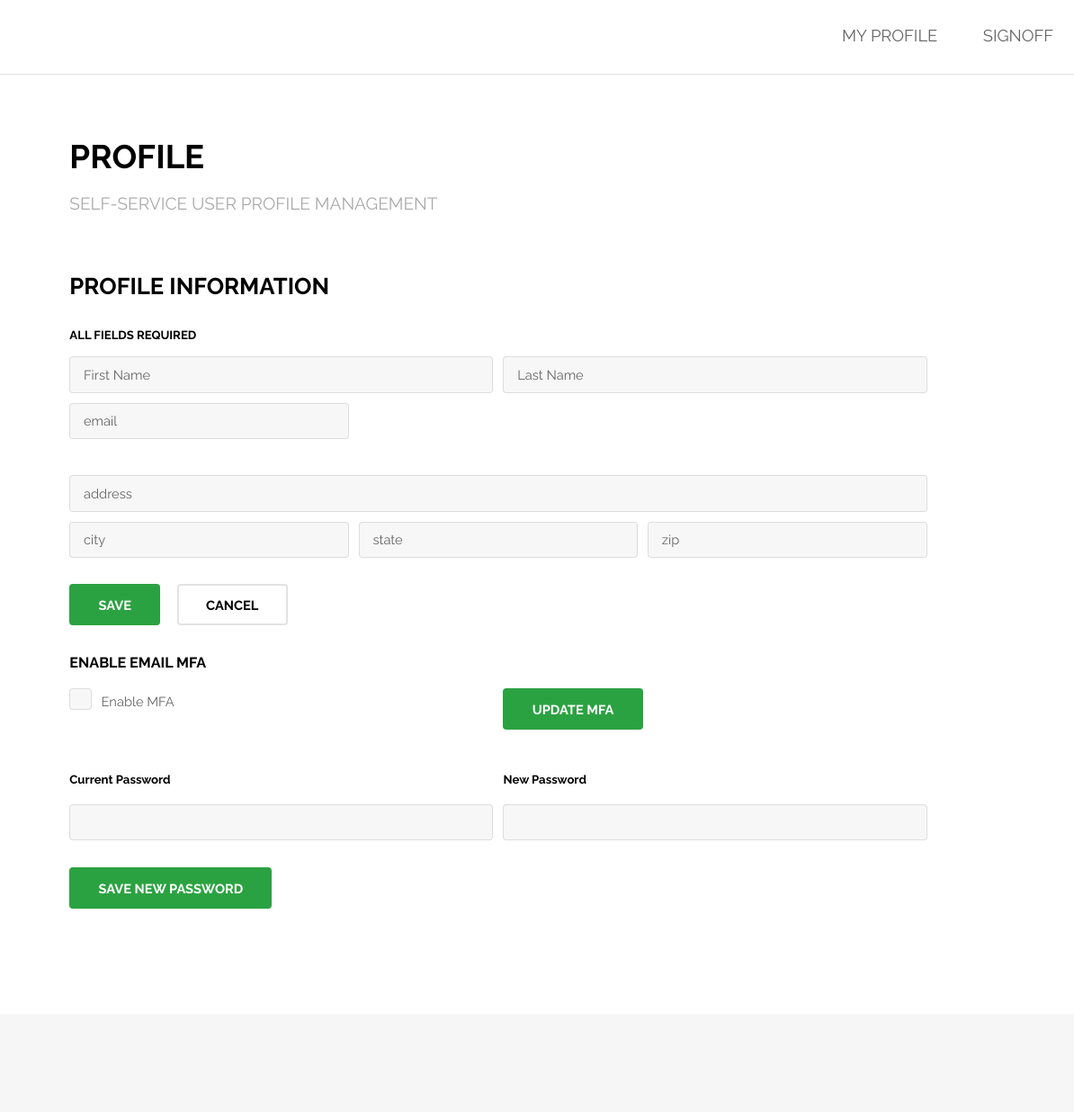
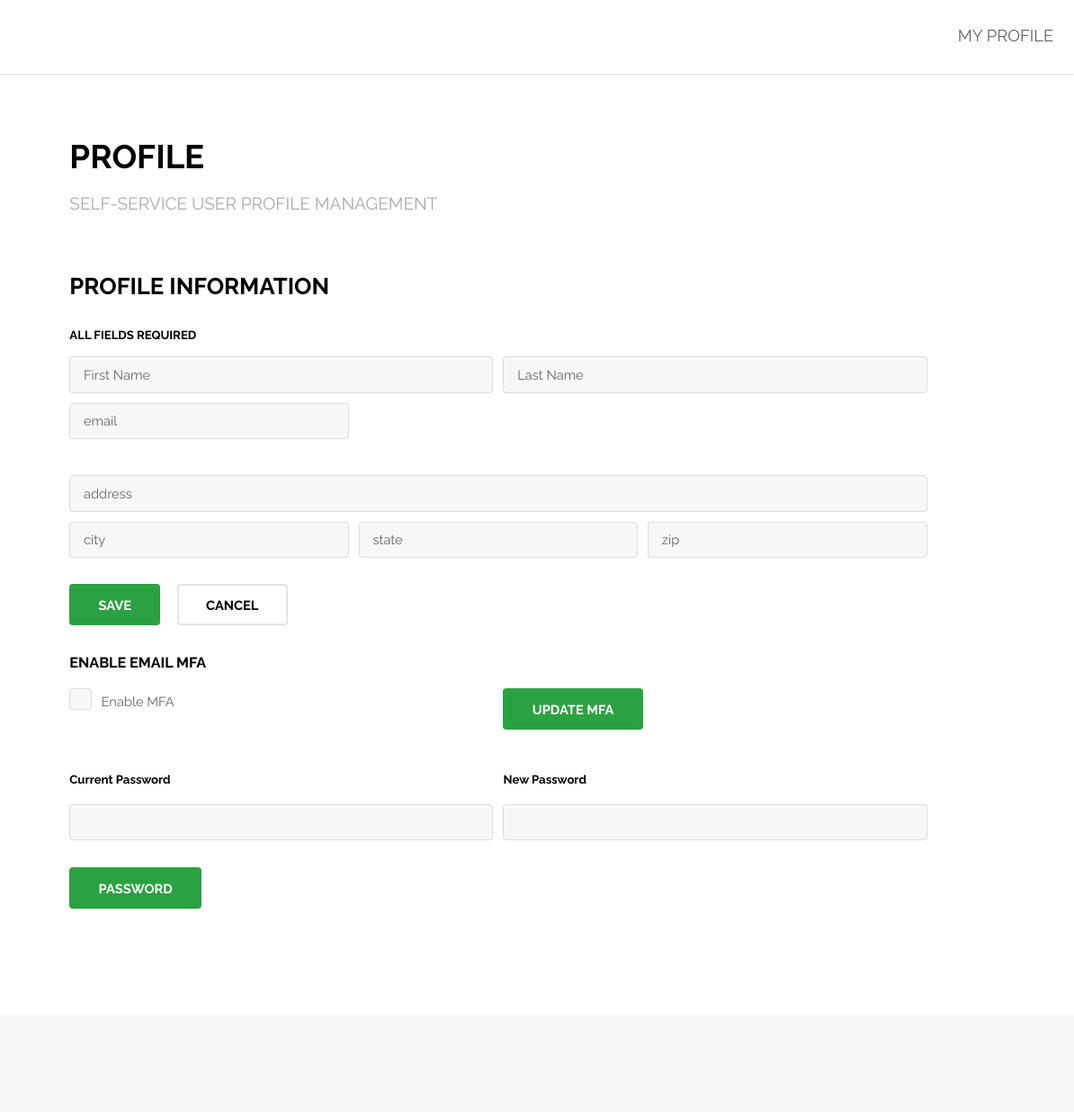
Before and after one commit to greggpingidentity/gdc, a plain HTML site: page profile.html in a window 1280 px wide. Shown: the top 1236 px of the page at 90% size, 86-1280 px from the left. Drawn offline with nearby package versions, Linux system fonts and the light colour scheme; no server answers.

Commit message:
Update profile.html

```diff
--- a/profile.html
+++ b/profile.html
@@ -21,7 +21,11 @@
 				<nav id="nav">
 					<ul>
 						<li><a href="profile.html">My Profile</a></li>
-						<li><a href="#" id="authbutton">SignOff</a></li>
+						<!--<li><a href="#" id="authbutton">SignOff</a></li> -->
+
+
+
+
 					</ul>
 				</nav>
 			</header>
@@ -140,14 +144,14 @@
 					<!-- <section>
 						<div id="changePassbutton">
 							<ul class="actions">
-								<li><a href="#" class="button" onclick="validatePassword();">Save New Password</a></li>
+								<li><a href="#" class="button" onclick="validatePassword();"> Password</a></li>
 							</ul>
 						</div>
 					</section> -->
 					<section>
 						<div id="changePassbutton">
 							<ul class="actions">
-								<li><a id="changePwdButton" href="#" class="button" onclick="updatePassword();">Save New Password</a></li>
+								<li><a id="changePwdButton" href="#" class="button" onclick="updatePassword();"> Password</a></li>
 							</ul>
 						</div>
 						<div class="6u 12u$(xsmall)">
```
